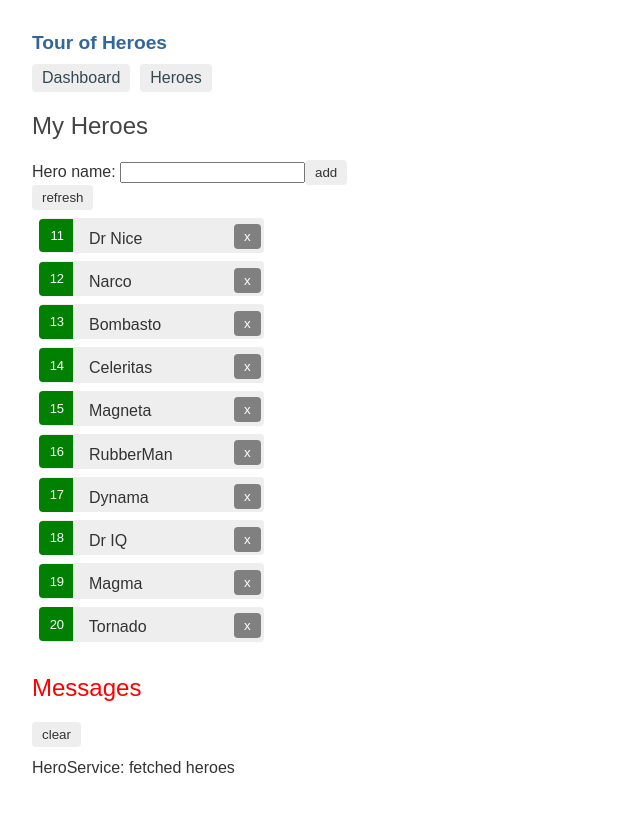
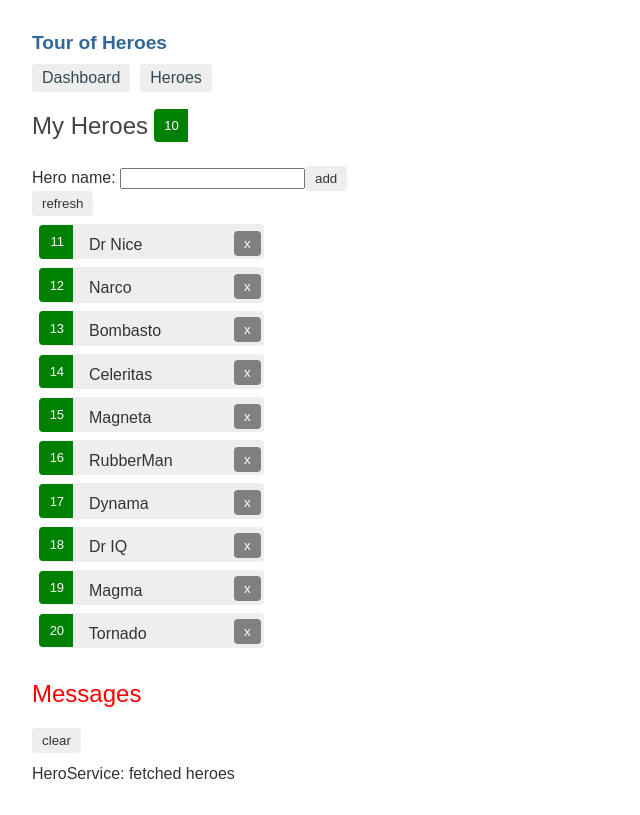
Before and after one commit to devonfw-ng-adv-training/microfrontends, an Angular app: page /heroes in a window 1280 px wide. Shown: the whole page, without its empty margins (0-640 px from the left). Built offline with nearby package versions, Linux system fonts and the light colour scheme.

Commit message:
added badge with hero count

```diff
--- a/src/app/heroes/heroes.component.html
+++ b/src/app/heroes/heroes.component.html
@@ -1,4 +1,4 @@
-<h2>My Heroes</h2>
+<h2>My Heroes <span class="badge">{{heroes.length}}</span></h2>
 
 <div>
   <label>Hero name:
```
